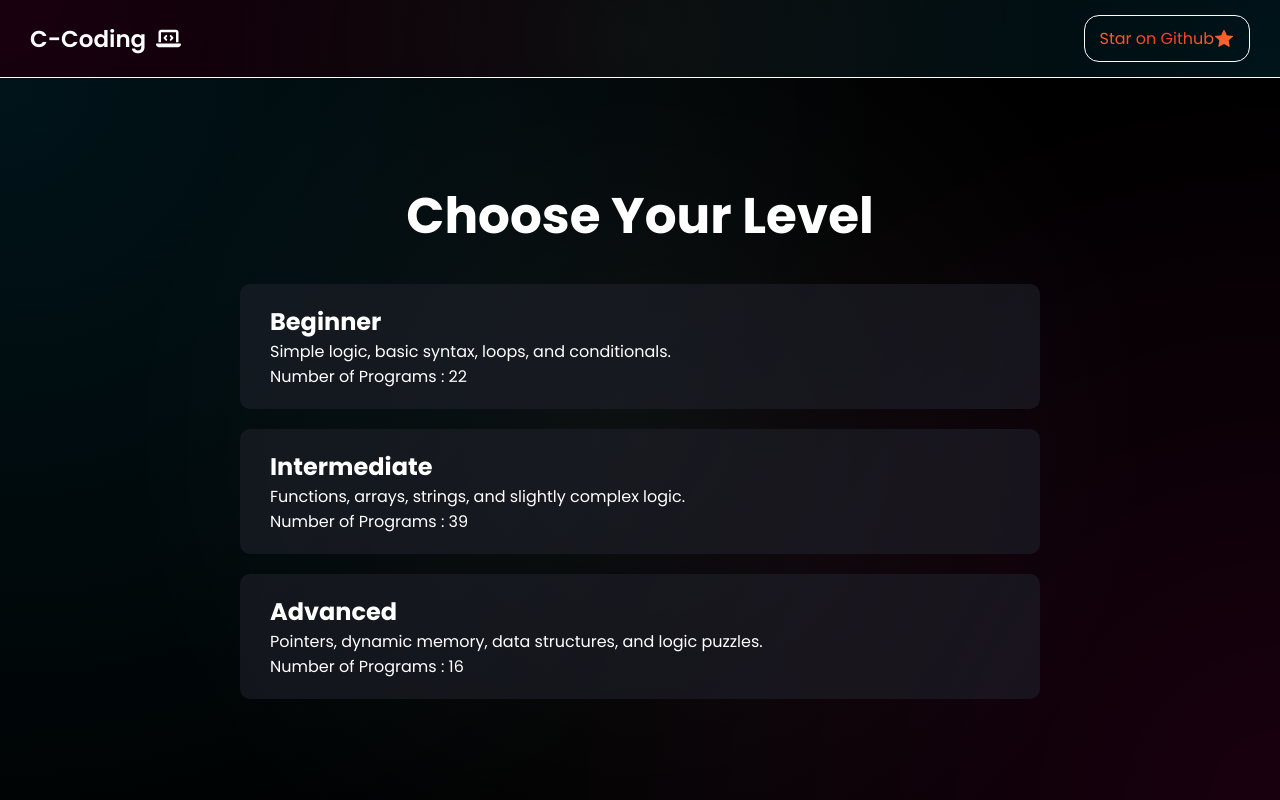
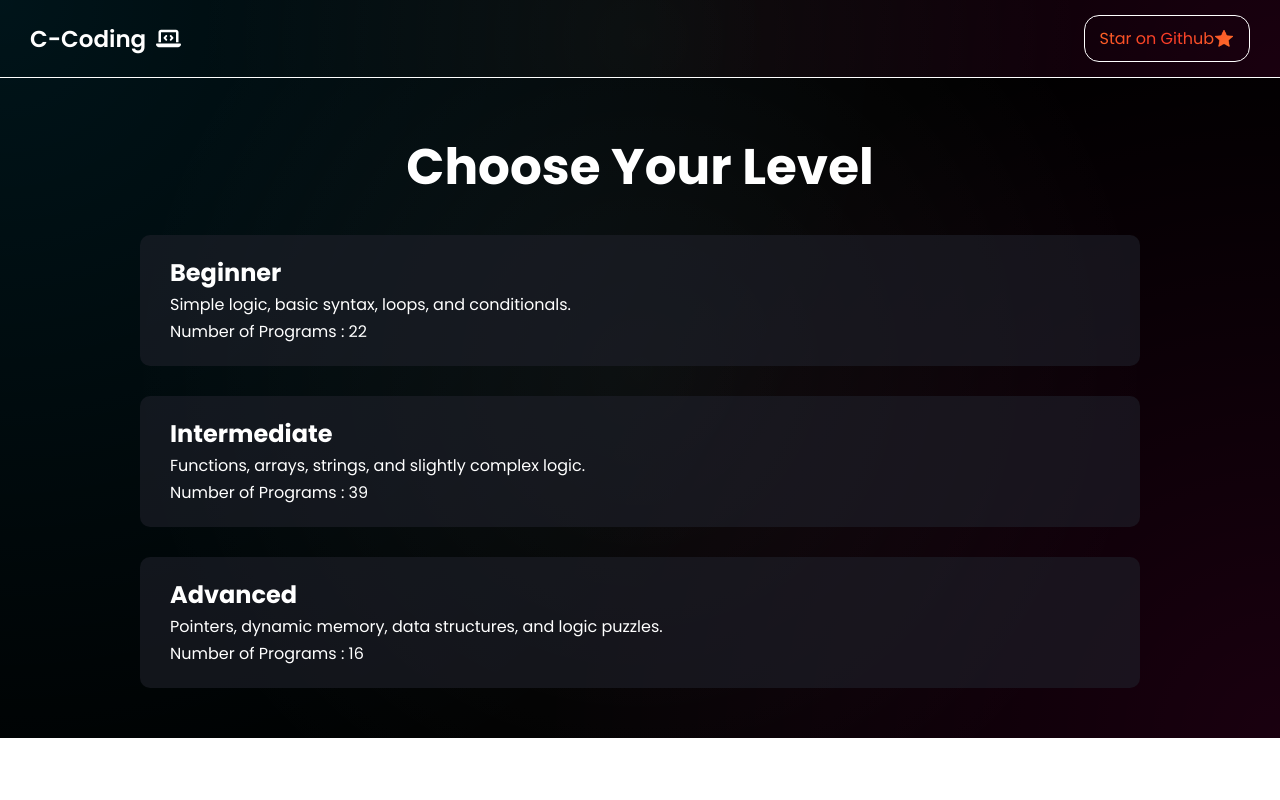
Before and after one commit to TonyStark-19/C-Coding, a React (Create React App) app in the folder c-coding/: page /levels in a window 1280 px wide. Built offline with nearby package versions, Linux system fonts and the light colour scheme.

Commit message:
Added css

```diff
--- a/c-coding/src/App.css
+++ b/c-coding/src/App.css
@@ -19,17 +19,19 @@
 /* navbar */
 
 .navbar {
-    /* background: #121418; */
     background:
         radial-gradient(circle at 50% 50%, rgba(255, 255, 255, 0.05), transparent 70%),
-        radial-gradient(circle at top left, rgba(255, 0, 150, 0.1), transparent 50%),
-        radial-gradient(circle at bottom right, rgba(0, 200, 255, 0.1), transparent 60%),
+        radial-gradient(circle at bottom right, rgba(255, 0, 150, 0.1), transparent 50%),
+        radial-gradient(circle at top left, rgba(0, 200, 255, 0.1), transparent 60%),
         #000000;
     display: flex;
     flex-direction: row;
     justify-content: space-between;
     padding: 15px 30px;
     border-bottom: 1px solid #fff;
+    position: fixed;
+    z-index: 2;
+    width: 100%;
 }
 
 /* nav element wrap */
@@ -78,6 +80,8 @@
     animation: animate 10s linear infinite;
 }
 
+/* animation for star button */
+
 @keyframes animate {
     100% {
         background-position: 400%;
@@ -93,9 +97,10 @@
     align-items: center;
     background:
         radial-gradient(circle at 50% 50%, rgba(255, 255, 255, 0.05), transparent 70%),
-        radial-gradient(circle at top left, rgba(255, 0, 150, 0.1), transparent 50%),
-        radial-gradient(circle at bottom right, rgba(0, 200, 255, 0.1), transparent 60%),
+        radial-gradient(circle at bottom right, rgba(255, 0, 150, 0.1), transparent 50%),
+        radial-gradient(circle at top left, rgba(0, 200, 255, 0.1), transparent 60%),
         #000000;
+    padding-top: 80px;
 }
 
 /* content */
--- a/c-coding/src/levels.css
+++ b/c-coding/src/levels.css
@@ -10,7 +10,7 @@
 /* container */
 
 .container {
-    height: 100vh;
+    min-height: 100vh;
     width: 100%;
     display: flex;
     flex-direction: column;
@@ -19,16 +19,17 @@
 /* levels-container */
 
 .levels-container {
+    z-index: 1;
     background:
         radial-gradient(circle at 50% 50%, rgba(255, 255, 255, 0.05), transparent 70%),
         radial-gradient(circle at bottom right, rgba(255, 0, 150, 0.1), transparent 50%),
         radial-gradient(circle at top left, rgba(0, 200, 255, 0.1), transparent 60%),
         #000000;
-    height: 100%;
     display: flex;
     justify-content: center;
     align-items: center;
     flex-direction: column;
+    padding: 130px 0 50px;
 }
 
 /* heading */
@@ -39,12 +40,20 @@
     margin: 0 0 30px;
 }
 
+.levels-container p {
+    margin: 2px 0;
+}
+
 /* levels grid */
 
 .levels-grid {
     display: flex;
     flex-direction: column;
-    gap: 20px;
+    gap: 30px;
+}
+
+.levels-grid a {
+    text-decoration: none;
 }
 
 /* level card */
@@ -54,5 +63,41 @@
     background-color: rgba(31, 32, 42, 0.6);
     padding: 20px 30px;
     border-radius: 10px;
-    width: 800px;
+    width: 1000px;
 }
+
+.level-card:hover {
+    cursor: pointer;
+    background-color: rgba(31, 32, 42, 1);
+}
+
+/* topics */
+
+.topics {
+    display: flex;
+    flex-direction: row;
+    align-items: center;
+    margin: 10px 0 0;
+    gap: 10px;
+    flex-wrap: wrap;
+}
+
+/* topics head */
+
+.topics-head {
+    background-color: rgb(53, 53, 58);
+    padding: 5px 10px;
+    border-radius: 5px;
+    font-size: 13px;
+    margin-right: 5px;
+}
+
+/* topics box */
+
+.topics-box {
+    background-color: transparent;
+    border: 1px solid #ffffff;
+    border-radius: 5px;
+    padding: 4px 8px;
+    font-size: 12px;
+}
```
